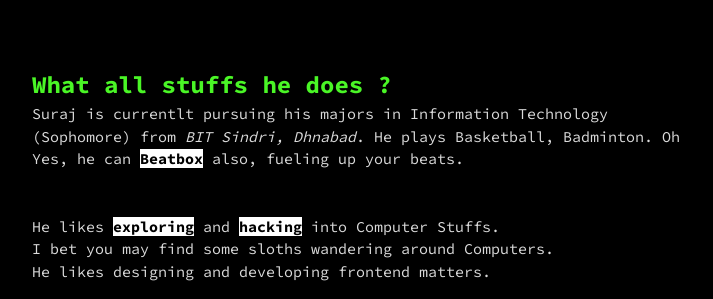
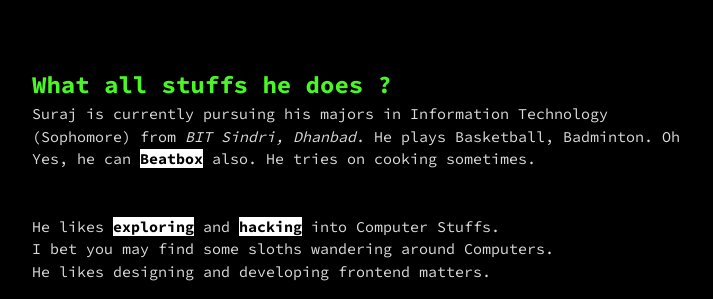
Before and after one commit to ayushk128/suraj-sloth.github.io, a Jekyll site: the page built from about.md, in a window 1280 px wide. Shown: the part 343-642 px from the top of the page, without its empty margins (283-996 px from the left). Built offline with Jekyll 4.4.1, drawn with Linux system fonts in a browser that asks for light colours; nearby versions of some CDN libraries; a script that is not in the unit is left out.

Commit message:
Typo fixes

```diff
--- a/about.md
+++ b/about.md
@@ -16,7 +16,7 @@ This is
 </center>
 
 ## What all stuffs he does ?
-Suraj is currentlt pursuing his majors in Information Technology (Sophomore) from *BIT Sindri, Dhnabad*. He plays Basketball, Badminton. Oh Yes, he can **Beatbox** also, fueling up your beats.
+Suraj is currently pursuing his majors in Information Technology (Sophomore) from *BIT Sindri, Dhanbad*. He plays Basketball, Badminton. Oh Yes, he can **Beatbox** also. He tries on cooking sometimes.
 <br>
 He likes **exploring** and **hacking** into Computer Stuffs.
 I bet you may find some sloths wandering around Computers.
```
